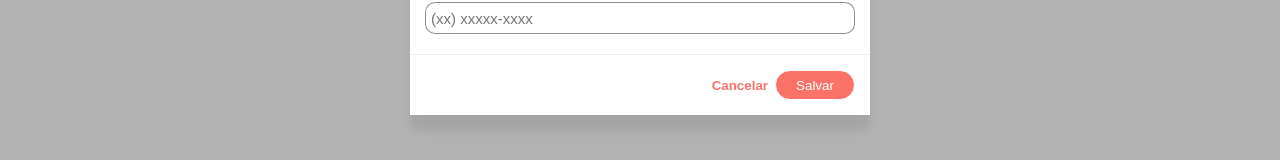
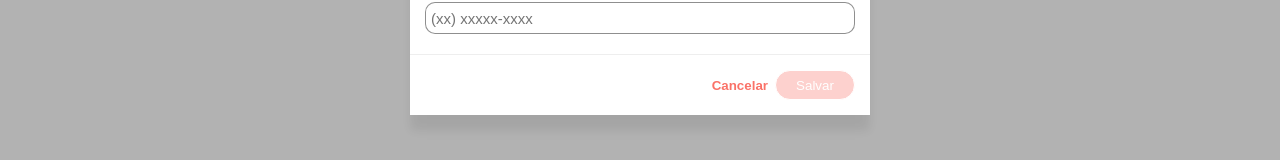
Before and after one commit to gaabmmelo/contacts-click, a Vue app: page / in a window 1280 px wide. Both pictures are taken after typing "Sample" into the empty fields and a click on the button "+ Criar contato". Shown: the part 447-607 px from the top of the page. Built offline with nearby package versions, Linux system fonts and the light colour scheme; a web font is replaced by a local one.

Commit message:
Ajuste - disabled button

```diff
--- a/src/components/Modal.vue
+++ b/src/components/Modal.vue
@@ -41,7 +41,7 @@
           <button type="button" class="btn btn-transparent" @click="close()">
             Cancelar
           </button>
-          <button type="button" class="btn btn-coral" @click="saveContact()">
+          <button type="button" class="btn btn-coral" @click="saveContact()" :disabled="!contact.name && !contact.email && !contact.telephone" >
             Salvar
           </button>
         </footer>
@@ -70,6 +70,11 @@ export default {
     };
   },
   methods: {
+    validEmail: function (email) {
+      var re = /^(([^<>()[\]\\.,;:\s@"]+(\.[^<>()[\]\\.,;:\s@"]+)*)|(".+"))@((\[[0-9]{1,3}\.[0-9]{1,3}\.[0-9]{1,3}\.[0-9]{1,3}\])|(([a-zA-Z\-0-9]+\.)+[a-zA-Z]{2,}))$/;
+      return re.test(email);
+    },
+
     saveContact() {
       if (this.contact.id === 0) {
         this.contact.id = this.list.length ? this.list.at(-1).id + 1 : 1;
@@ -180,6 +185,10 @@ export default {
   border-radius: 20px;
 }
 
+.btn-coral:disabled {
+  opacity: 0.32;
+}
+
 .btn-coral:hover {
   background-color: #e85a50;
   transition: 0.7s;
```
